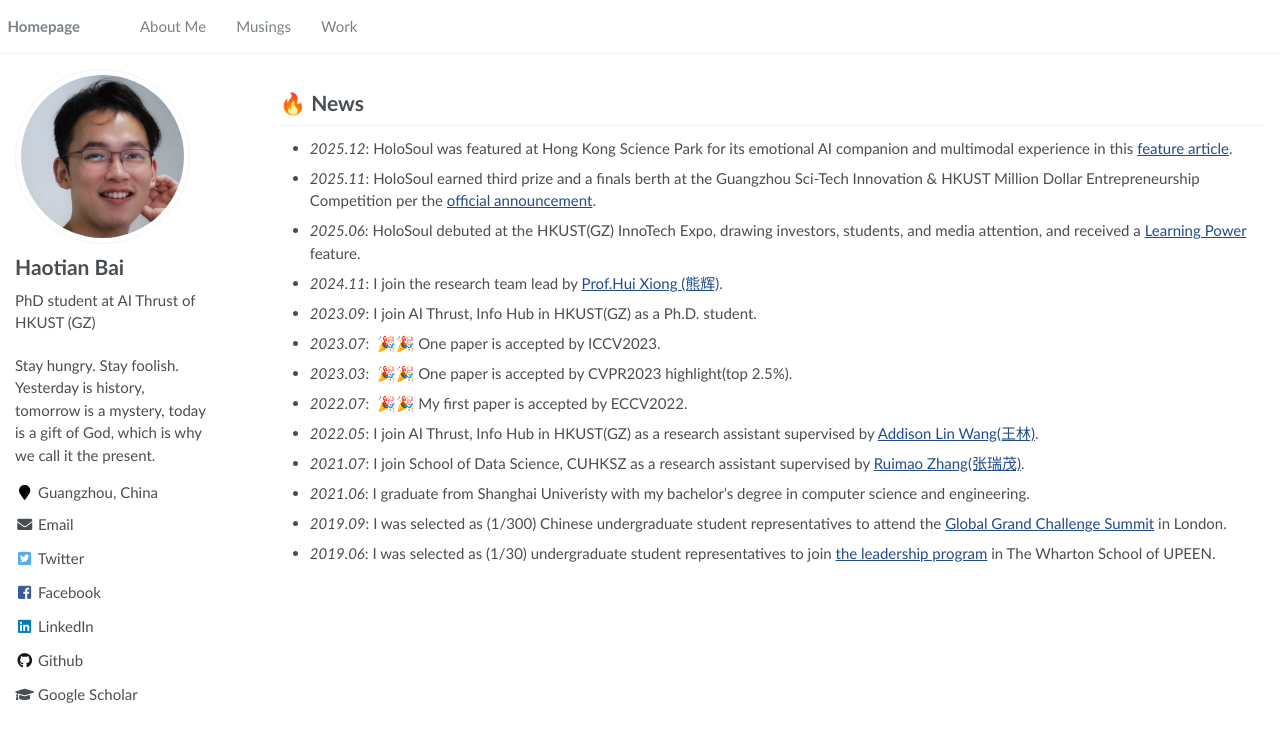
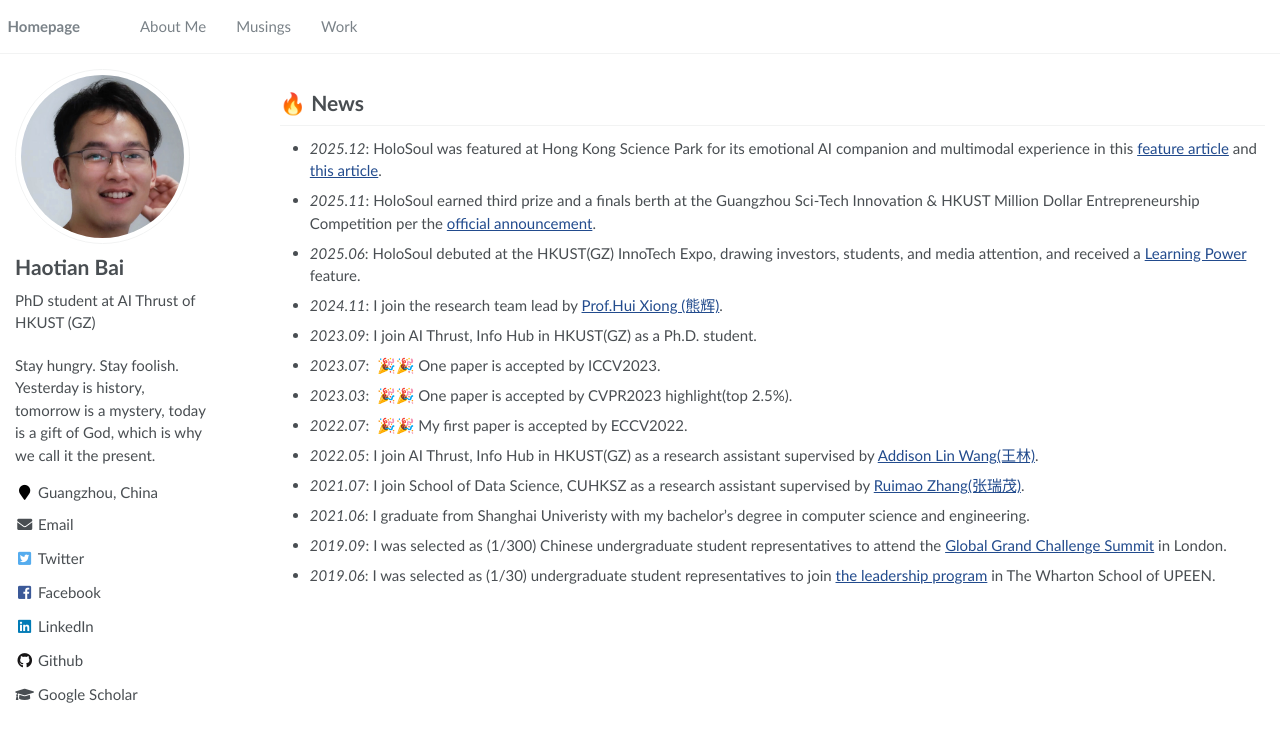
Before and after one commit to hbai98/hbai98.github.io, a Jekyll site: the page built from _pages/includes/news.md, in a window 1280 px wide. Shown: the top 742 px of the page. Built offline with Jekyll 4.4.1, drawn with Linux system fonts in a browser that asks for light colours; our own code applies the rules of GitHub Pages for plain Markdown files.

Commit message:
Update news section to include additional article feature for HoloSoul at Hong Kong Science Park

```diff
--- a/_pages/includes/news.md
+++ b/_pages/includes/news.md
@@ -1,5 +1,5 @@
 # 🔥 News
-- *2025.12*: HoloSoul was featured at Hong Kong Science Park for its emotional AI companion and multimodal experience in this [feature article](https://mp.weixin.qq.com/s/aXo6bQKWEW7TArKqGOhx6Q).
+- *2025.12*: HoloSoul was featured at Hong Kong Science Park for its emotional AI companion and multimodal experience in this [feature article](https://mp.weixin.qq.com/s/aXo6bQKWEW7TArKqGOhx6Q) and [this article](https://www.stheadline.com/daily-education/3524024/%E7%A7%91%E5%A4%A7%E5%90%88%E8%BE%A6%E5%8D%8A%E5%B0%8E%E9%AB%94%E5%B3%B0%E6%9C%83-%E5%B1%95%E7%A4%BAAI%E6%83%85%E6%84%9F%E9%99%AA%E4%BC%B4%E8%A8%AD%E5%82%99).
 - *2025.11*: HoloSoul earned third prize and a finals berth at the Guangzhou Sci-Tech Innovation & HKUST Million Dollar Entrepreneurship Competition per the [official announcement](https://kjj.gz.gov.cn/gsxx/content/post_10524225.html).
 - *2025.06*: HoloSoul debuted at the HKUST(GZ) InnoTech Expo, drawing investors, students, and media attention, and received a [Learning Power](https://article.xuexi.cn/articles/index.html?art_id=1590596253788855915&item_id=1590596253788855915&cdn=https%3A%2F%2Fregion-guangdong-resource&study_style_id=video_default&source=share&share_to=wx_single) feature.
 - *2024.11*: I join the research team lead by <a href='https://www.hkust-gz.edu.cn/people/hui-xiong/'>Prof.Hui Xiong (熊辉)</a>.
```
